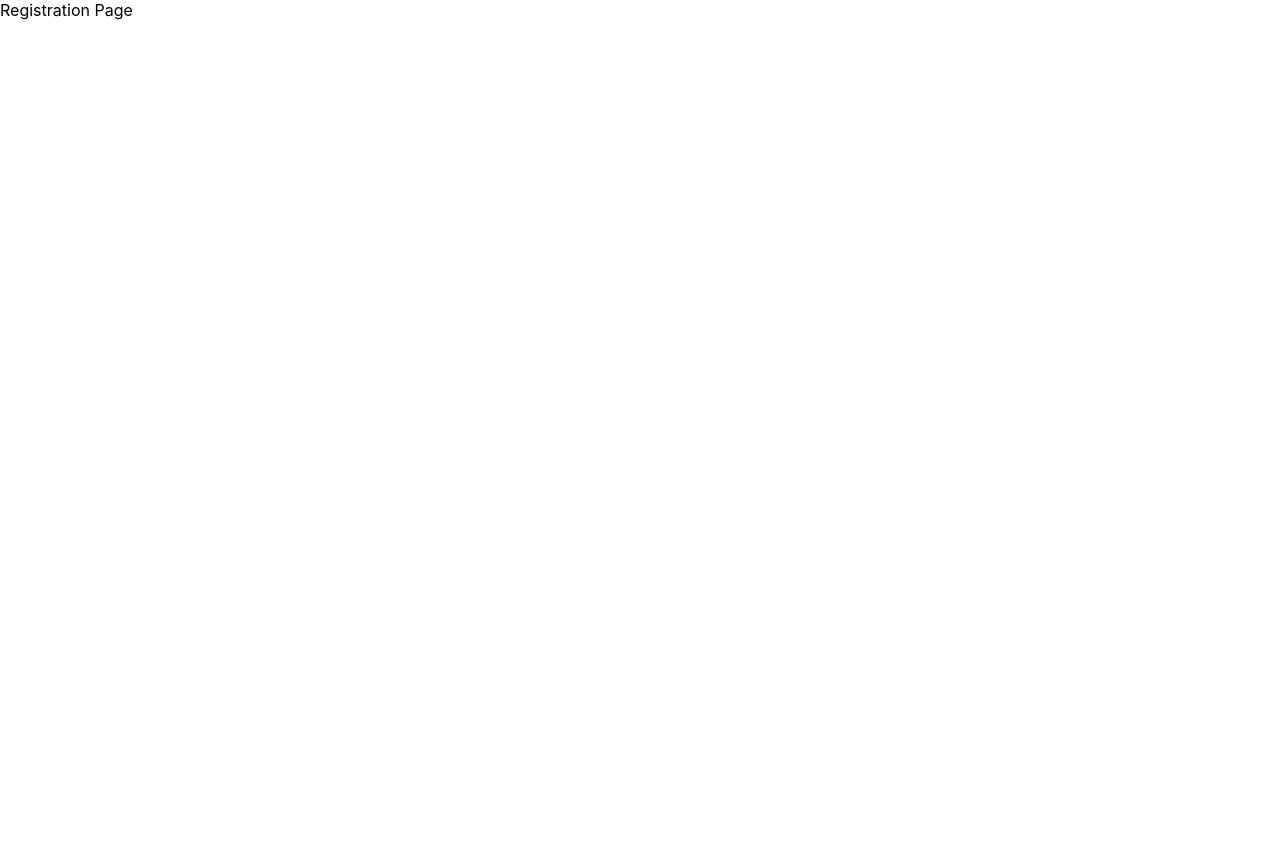
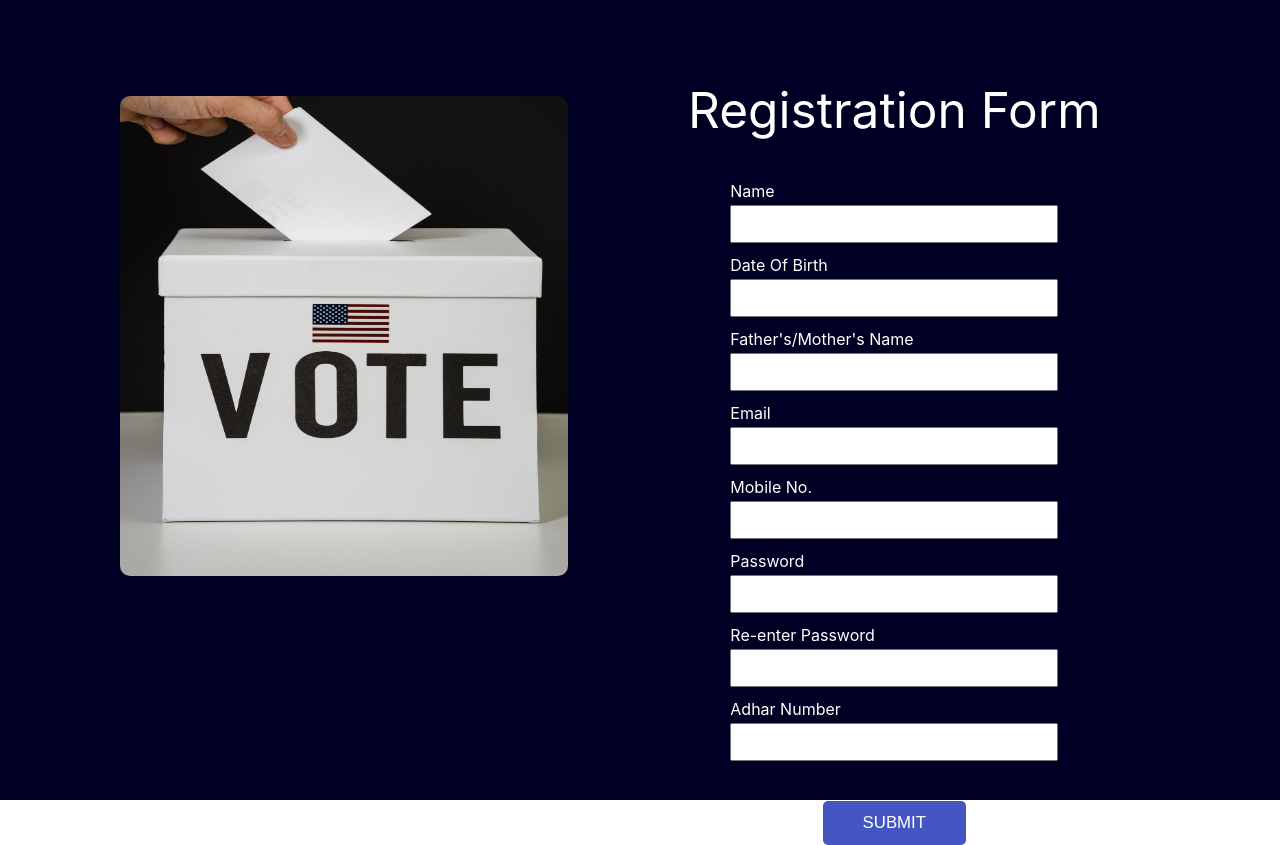
Before and after one commit to adityab-dev/meka-voting-concept, a React (Create React App) app: page /register in a window 1280 px wide. Before the commit the page ends 800 px from the top, so only its background shows below. Built offline with nearby package versions, Linux system fonts and the light colour scheme.

Commit message:
registration styled

```diff
--- /dev/null
+++ b/src/Pages/Registration/Registration.css
@@ -0,0 +1,85 @@
+.reg-container {
+  height: 100vh;
+  width: 100vw;
+
+  display: flex;
+
+  background: rgb(0, 0, 36);
+}
+
+.reg-form {
+  display: flex;
+  flex-direction: column;
+}
+
+.reg-labels {
+  color: white;
+  font-size: 1rem;
+
+  margin-bottom: 0.25rem;
+}
+
+.reg-inputs {
+  width: 20rem;
+  height: 2rem;
+
+  font-size: 1.25rem;
+
+  margin-bottom: 0.75rem;
+}
+
+input:focus {
+  outline: none;
+
+  border: none;
+}
+
+.reg-form-btn {
+  height: max-content;
+  width: max-content;
+
+  padding: 0.75rem 2.5rem;
+
+  font-size: 1.05rem;
+  color: white;
+
+  background: rgb(67, 86, 194);
+
+  border: none;
+  border-radius: 5px;
+
+  margin: 0 auto;
+  margin-top: 1.75rem;
+}
+
+.reg-img {
+  height: 60vh;
+  width: 35vw;
+
+  border-radius: 10px;
+
+  margin-left: 7.5rem;
+  margin-top: 6rem;
+}
+
+.reg-heading {
+  color: white;
+
+  font-weight: normal;
+  font-size: 3.1rem;
+
+  margin-top: 5rem;
+}
+
+.reg-form-inputs-labels {
+  display: flex;
+  flex-direction: column;
+}
+
+.reg-form-container {
+  display: flex;
+  flex-direction: column;
+  align-items: center;
+
+  margin-left: 7.5rem;
+}
--- a/src/Pages/Registration/Registration.tsx
+++ b/src/Pages/Registration/Registration.tsx
@@ -1,3 +1,47 @@
+import "./Registration.css";
+
+import voting from "../../Assets/voting-img.jpg";
+
+import { inputNamesArray } from "../../constants/reg-input";
+
 export default function RegistrationPage() {
-  return <div>Registration Page</div>;
+  return (
+    <div className="reg-container">
+      <img
+        className="reg-img"
+        src={voting}
+        alt="Please Vote"
+      />
+
+      <section className="reg-form-container">
+        <h1 className="reg-heading">Registration Form</h1>
+
+        <form className="reg-form">
+          {inputNamesArray.map((name) => {
+            return (
+              <div className="reg-form-inputs-labels">
+                <label
+                  htmlFor={name}
+                  className="reg-labels"
+                >
+                  {name}
+                </label>
+                <input
+                  className="reg-inputs"
+                  type="text"
+                  id={name}
+                />
+              </div>
+            );
+          })}
+          <button
+            className="reg-form-btn"
+            type="submit"
+          >
+            SUBMIT
+          </button>
+        </form>
+      </section>
+    </div>
+  );
 }
--- /dev/null
+++ b/src/constants/reg-input.ts
@@ -0,0 +1,30 @@
+const enum inputNames {
+  NAME = "Name",
+  DOB = "Date Of Birth",
+  PARENT_NAME = "Father's/Mother's Name",
+  EMAIL = "Email",
+  MOBILE_NUM = "Mobile No.",
+  PASSWORD = "Password",
+  RE_PASSWORD = "Re-enter Password",
+  ADHAR_NUM = "Adhar Number",
+}
+
+export const NAME = inputNames.NAME;
+export const DOB = inputNames.DOB;
+export const PARENT_NAME = inputNames.PARENT_NAME;
+export const EMAIL = inputNames.EMAIL;
+export const MOBILE_NUM = inputNames.MOBILE_NUM;
+export const PASSWORD = inputNames.PASSWORD;
+export const RE_PASSWORD = inputNames.RE_PASSWORD;
+export const ADHAR_NUM = inputNames.ADHAR_NUM;
+
+export const inputNamesArray = [
+  NAME,
+  DOB,
+  PARENT_NAME,
+  EMAIL,
+  MOBILE_NUM,
+  PASSWORD,
+  RE_PASSWORD,
+  ADHAR_NUM,
+];
```
Also changed, not shown: src/Assets/voting-img.jpg (added).
